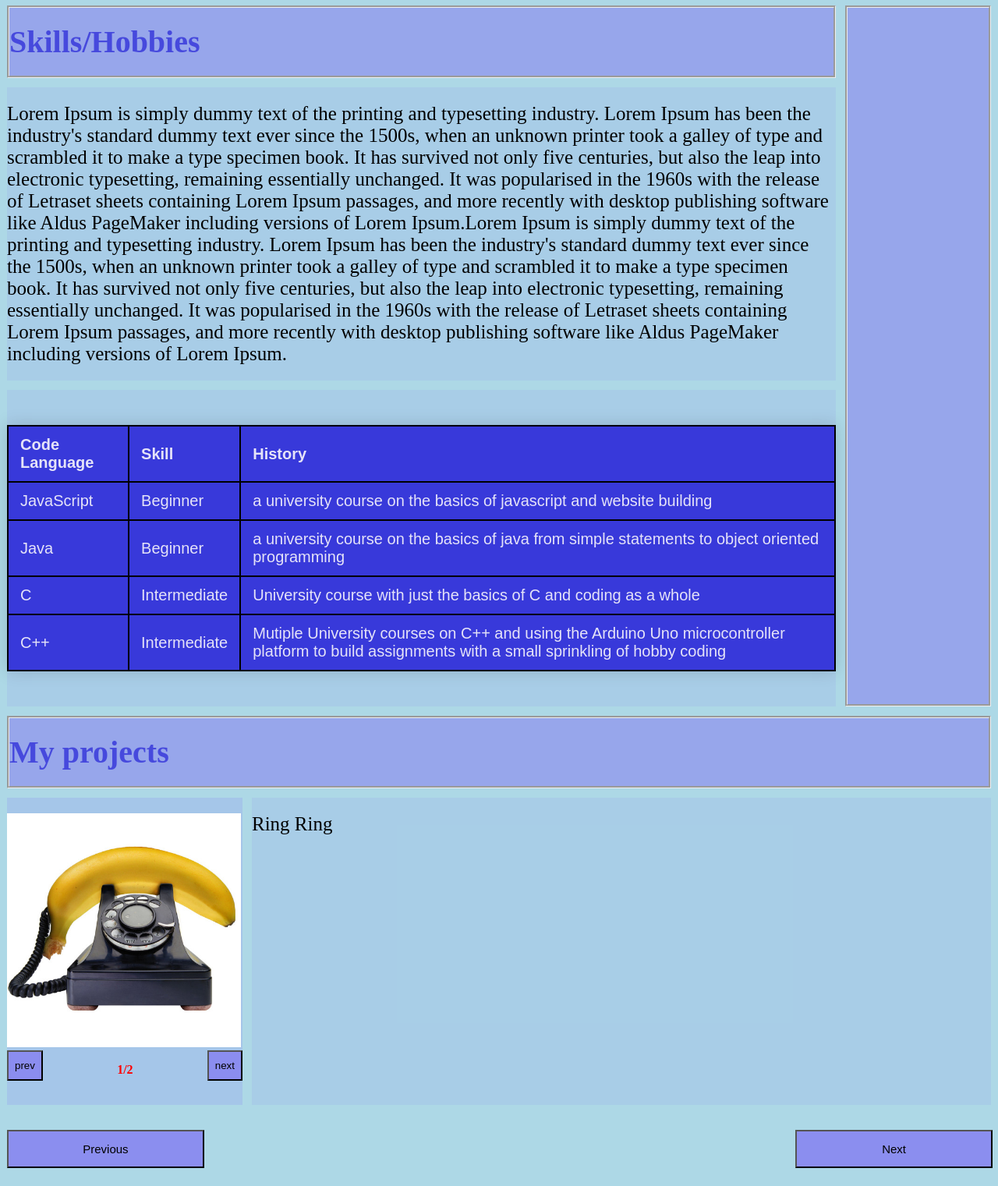
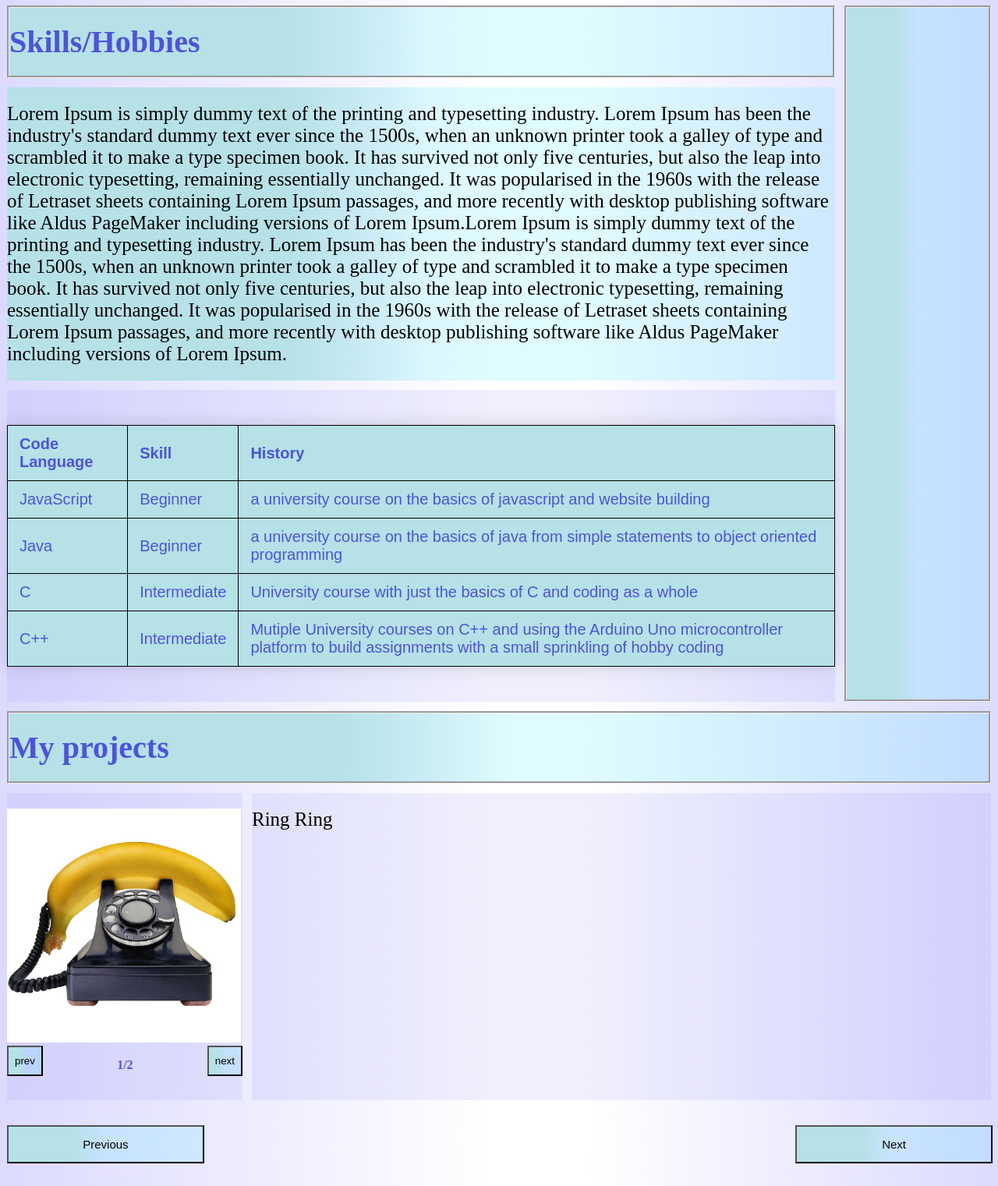
Before and after one commit to MiroHann/MiroHann.github.io, a plain HTML site: page index.htm in a window 1280 px wide. Shown: the part 721-2242 px from the top of the page at 78% size. Drawn offline with Linux system fonts and the light colour scheme.

Commit message:
Update to the Visuals

```diff
--- a/contactstyle.css
+++ b/contactstyle.css
@@ -1,10 +1,11 @@
 body {
-    background-color: lightblue;
+  background: rgb(220,218,255);
+background: linear-gradient(90deg, rgba(220,218,255,1) 0%, rgba(255,255,255,1) 49%, rgba(255,255,255,1) 59%, rgba(220,218,255,1) 100%);
   }
 hintrested{
   color: rgba(54, 54, 218, 0.833);
   font-size: 40px;
-  background-color: rgba(138, 138, 240, 0.633);
+  background: linear-gradient(90deg, rgba(182,225,231,1) 33%, rgba(51,230,255,0.1578433388157895) 51%);
   border-style:groove;
   float: left;
   margin: 1px, 0px;
@@ -28,18 +29,18 @@ pemail{
   font-weight:bold;
 }
 .phonedeta{
-  background-color: rgba(0, 255, 255,0.633);
+  background: linear-gradient(90deg, rgba(182,225,231,1) 33%, rgba(51,230,255,0.1578433388157895) 51%);
   width: 40%;
   min-width: 25%;
   border-style: groove;
 }
 .email{
-  background-color: rgba(0, 255, 255,0.633);
+  background: linear-gradient(90deg, rgba(182,225,231,1) 33%, rgba(51,230,255,0.1578433388157895) 51%);
   width: 100%;
   min-width: 25%;
 }
 .spacer{
-  background-color: aquamarine;
+  background: linear-gradient(90deg, rgba(182,225,231,1) 33%, rgba(51,230,255,0.1578433388157895) 51%);
   width: 40%;
   min-width: 25%;
   border-radius:1px;
@@ -61,7 +62,7 @@ pemail{
 .grid-container {
   display: grid;
   grid-template-columns: auto auto auto;
-  background-color: #2196F3;
+  background: linear-gradient(90deg, rgba(182,225,231,1) 33%, rgba(51,230,255,0.1578433388157895) 51%);
   padding: 10px;
 }
 .grid-item {
@@ -95,7 +96,7 @@ input[type=submit]:hover {
 }
 .container {
   border-radius: 5px;
-  background-color: rgba(138, 138, 240, 0.633);
+  background-color: #B6E1E7;
   padding: 20px;
 }
 .flex-container-Contact {
@@ -103,7 +104,7 @@ input[type=submit]:hover {
 }
 .flex-container-Contact-header {
   display: flex;
-  background-color: rgba(138, 138, 240, 0.633);
+  background-color: #B6E1E7;
   border-style: groove;
   margin: 10px;
   padding: 5px;
@@ -125,7 +126,7 @@ input[type=submit]:hover {
   height:200px;
 }
 .FunButton{
-  background-color: #4CAF50;
+  background-color: #B6E1E7;
   border: solid black;
   border-radius: 1px;
   border-width: 0.5px;
@@ -139,7 +140,7 @@ input[type=submit]:hover {
   cursor: pointer;
 }
 .FunButton:hover{
-  background-color: #4CAF50;
+  background-color: #759ca2;
   border: solid rgb(255, 255, 255);
   border-radius: 1px;
   border-width: 0.5px;
--- a/webstyle.css
+++ b/webstyle.css
@@ -1,10 +1,11 @@
 body {
-  background-color: lightblue;
+  background: rgb(220, 218, 255);
+  background: linear-gradient(90deg, rgba(220, 218, 255, 1) 0%, rgba(255, 255, 255, 1) 49%, rgba(255, 255, 255, 1) 59%, rgba(220, 218, 255, 1) 100%);
 }
 
 .Header {
   overflow: hidden;
-  background-color: rgb(33, 164, 208);
+  background-color: #B6E1E7;
   padding: 20px 10px;
   width: auto;
 }
@@ -46,6 +47,7 @@ body {
   color: black;
   box-shadow: 0 0 20px rgba(0, 0, 0, 0.15);
 }
+
 .Skills {
   border-collapse: collapse;
   width: 100%;
@@ -54,7 +56,8 @@ body {
   font-family: sans-serif;
   box-shadow: 0 0 20px rgba(0, 0, 0, 0.15);
 }
-.Header-Buttons{
+
+.Header-Buttons {
   float: right;
 }
 
@@ -88,18 +91,20 @@ pLikes {
 table,
 td,
 th {
-  border: 2px solid black;
+  border: 1px solid black;
   border-collapse: collapse;
-  background-color: rgb(54, 54, 218, 0.833);
+  background-color: #B6E1E7;
   font-size: 20px;
-  color: rgba(255, 253, 253, 0.872);
+  color: rgba(54, 54, 218, 0.833);
+  ;
   font-family: Sans-serif;
   text-align: left;
 }
+
 .MainFooter {
   color: rgba(54, 54, 218, 0.833);
   font-size: 30px;
-  background-color: rgba(138, 138, 240, 0.633);
+  background: linear-gradient(90deg, rgba(182,225,231,1) 33%, rgba(51,230,255,0.1578433388157895) 51%);
   border-style: groove;
   float: center;
   margin: 20px 0px;
@@ -107,9 +112,11 @@ th {
   text-align: center;
   font-weight: bold;
 }
-.WorkH:hover{
+
+.WorkH:hover {
   background-color: rgba(255, 255, 255, 0.633);
 }
+
 .BottomTexts {
   font-size: 20px;
   margin: 20px 0px;
@@ -136,10 +143,12 @@ th {
 .ImageLeft {
   grid-area: img;
 }
+
 .MonkeyImg {
-  width:400px;
-  height:450px;
+  width: 400px;
+  height: 450px;
 }
+
 .SkillsHeader {
   grid-area: foots;
 }
@@ -150,9 +159,9 @@ th {
 
 .DividerRight {
   grid-area: divider;
-  color: rgba(54, 54, 218, 0.833);
   font-size: 40px;
-  background-color: rgba(138, 138, 240, 0.633);
+  background: rgb(182, 225, 231);
+  background: linear-gradient(90deg, rgba(182, 225, 231, 1) 33%, rgba(51, 230, 255, 0.1578433388157895) 51%);
   border-style: groove;
   font-weight: bold;
   margin: 1px;
@@ -161,29 +170,34 @@ th {
 .ParagraphLeft {
   grid-area: festo;
 }
-.workH{
+
+.workH {
   grid-area: workH;
   color: rgba(54, 54, 218, 0.833);
   font-size: 40px;
-  background-color: rgba(138, 138, 240, 0.633);
+  background-color: #B6E1E7;
   border-style: groove;
   font-weight: bold;
   margin: 1px;
 }
-.ImageContainer{
+
+.ImageContainer {
   grid-area: gallery;
-  background-color: rgba(138, 138, 240, 0.233);
+  background-color: rgba(138, 138, 240, 0.133);
 }
-.ProjectH{
+
+.ProjectH {
   grid-area: ProjectH;
   color: rgba(54, 54, 218, 0.833);
   font-size: 40px;
-  background-color: rgba(138, 138, 240, 0.633);
+  background: rgb(182, 225, 231);
+  background: linear-gradient(90deg, rgba(182, 225, 231, 1) 33%, rgba(51, 230, 255, 0.1578433388157895) 51%);
   border-style: groove;
   font-weight: bold;
   margin: 1px;
 }
-.Info{
+
+.Info {
   grid-area: ImgInfo;
   font-size: 25px;
   top: 9px;
@@ -221,16 +235,18 @@ th {
 .HeaderName {
   color: rgba(54, 54, 218, 0.833);
   font-size: 40px;
-  background-color: rgba(138, 138, 240, 0.633);
+  background: rgb(182, 225, 231);
+  background: linear-gradient(90deg, rgba(182, 225, 231, 1) 33%, rgba(51, 230, 255, 0.1578433388157895) 51%);
   border-style: groove;
   font-weight: bold;
-  margin: 1px;
+  right: 2px;
 }
 
 .HeaderAboutMe {
   color: rgba(54, 54, 218, 0.833);
   font-size: 40px;
-  background-color: rgba(138, 138, 240, 0.633);
+  background: rgb(182, 225, 231);
+  background: linear-gradient(90deg, rgba(182, 225, 231, 1) 33%, rgba(51, 230, 255, 0.1578433388157895) 51%);
   border-style: groove;
   font-weight: bold;
   margin: 1px;
@@ -249,7 +265,8 @@ th {
 .SkillsHeader {
   color: rgba(54, 54, 218, 0.833);
   font-size: 40px;
-  background-color: rgba(138, 138, 240, 0.633);
+  background: rgb(182, 225, 231);
+  background: linear-gradient(90deg, rgba(182, 225, 231, 1) 33%, rgba(51, 230, 255, 0.1578433388157895) 51%);
   border-style: groove;
   font-weight: bold;
   text-align: left;
@@ -267,6 +284,7 @@ th {
 .SkillsTableP {
   background-color: rgba(138, 138, 240, 0.133);
 }
+
 .ParagraphLeft {
   font-size: 25px;
   top: 9px;
@@ -274,14 +292,16 @@ th {
   min-width: 40%;
   font-family: 'Times New Roman', Times, serif;
   padding: 10px 0px;
-  background-color: rgba(138, 138, 240, 0.133);
+  background: rgb(182, 225, 231);
+  background: linear-gradient(90deg, rgba(182, 225, 231, 1) 33%, rgba(51, 230, 255, 0.1578433388157895) 51%);
 }
+
 .flex-container {
   display: flex;
-  background-color: rgba(138, 138, 240, 0.933);
+  background-color: #a7ced3;
 }
 
-.flex-container > div {
+.flex-container>div {
   background-color: #f1f1f1;
   border-style: groove;
   margin: 10px;
@@ -289,59 +309,80 @@ th {
   font-size: 25px;
   flex: 1;
 }
-.WorkH1:hover, .WorkH2:hover, .WorkH3:hover{
+
+.WorkH1:hover,
+.WorkH2:hover,
+.WorkH3:hover {
   background-color: rgba(138, 138, 240, 0.733);
 }
-.Interaction{
+
+.Interaction {
   grid-area: button;
   width: 100%;
 }
-.prev{
- float: left;
- width: 20%;
+
+.prev {
+  float: left;
+  width: 20%;
 }
-.next{
+
+.next {
   float: right;
   width: 20%;
 }
-.next, .prev{
+
+.next,
+.prev {
   padding: 14px 28px;
   cursor: pointer;
   text-align: center;
   font-size: 15px;
   display: block;
-  background-color:rgba(138, 138, 240, 0.933);
+  background: rgb(182, 225, 231);
+  background: linear-gradient(90deg, rgba(182, 225, 231, 1) 33%, rgba(51, 230, 255, 0.1578433388157895) 51%);
 }
-.next:hover, .prev:hover{
+
+.next:hover,
+.prev:hover {
   padding: 14px 28px;
   cursor: pointer;
   text-align: center;
   font-size: 15px;
   display: block;
-  background-color:rgba(138, 138, 240, 0.633);
+  background-color: rgba(138, 138, 240, 0.633);
   color: rgba(54, 54, 218, 0.833);
 }
-.imgPrev{
+
+.imgPrev {
   float: left;
 }
-.imgNext{
+
+.imgNext {
   float: right;
 }
-.imgPrev, .imgNext{
+
+.imgPrev,
+.imgNext {
   padding: 10px 8px;
   display: block;
-  background-color:rgba(138, 138, 240, 0.933);
+  background: rgb(182, 225, 231);
+  background: linear-gradient(90deg, rgba(182, 225, 231, 1) 33%, rgba(51, 230, 255, 0.1578433388157895) 51%);
   text-align: center;
 }
-.imgPrev:hover, .imgNext:hover{
+
+.imgPrev:hover,
+.imgNext:hover {
   padding: 10px 8px;
   display: block;
-  background-color:rgba(138, 138, 240, 0.633);
+  background-color: rgba(138, 138, 240, 0.633);
   cursor: pointer;
 }
-.AmountImg{
+
+.AmountImg {
   text-align: center;
   font-weight: bold;
   font-size: auto;
-  color:red;
+  color: rgba(54, 54, 218, 0.833);
 }
+
+;
```
